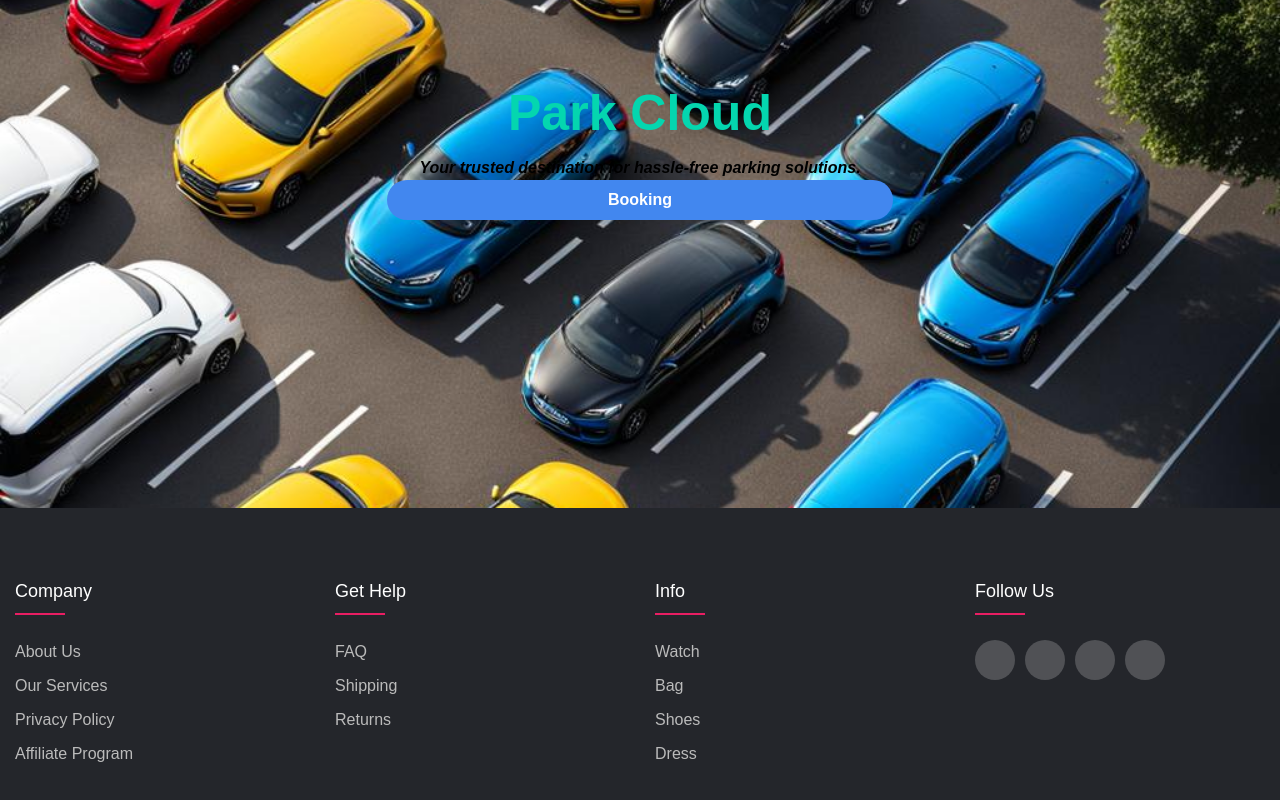
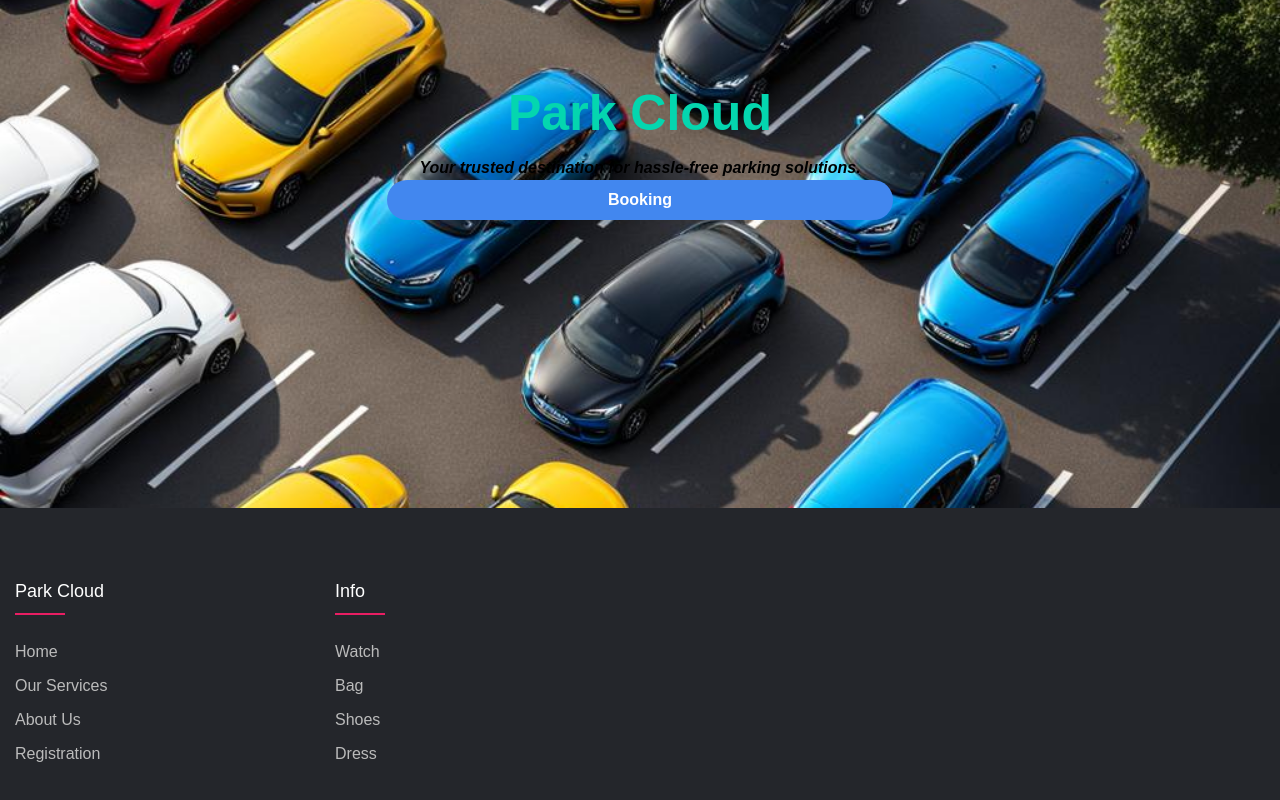
Before and after one commit to Mihisanka/fyp-user, a React (Create React App) app: page / in a window 1280 px wide. Shown: the part 384-1184 px from the top of the page. Built offline with nearby package versions, Linux system fonts and the light colour scheme.

Commit message:
internal commit
adding footer

```diff
--- a/src/component/BookingPage.js
+++ b/src/component/BookingPage.js
@@ -11,6 +11,7 @@ import {
   MDBModalFooter,
   MDBBtn,
 } from "mdb-react-ui-kit";
+import Footer from './Footer';
 
 const Booking = () => {
   const { user, email } = useParams();
@@ -288,6 +289,7 @@ const Booking = () => {
           )}
         </MapContainer>
       )}
+      <Footer/>
     </div>
   );
 };
--- a/src/component/Footer.js
+++ b/src/component/Footer.js
@@ -1,5 +1,6 @@
 import React from 'react';
-import './styles/Footer.css'; // Import your CSS file
+import './styles/Footer.css';
+import { Link } from 'react-router-dom'; // Import your CSS file
 
 const Footer = () => {
     return (
@@ -7,15 +8,16 @@ const Footer = () => {
             <div className="container-footer">
                 <div className="row">
                     <div className="footer-col">
-                        <h4>company</h4>
+                        <h4>Park Cloud </h4>
                         <ul>
-                            <li><a href="#">about us</a></li>
-                            <li><a href="#">our services</a></li>
-                            <li><a href="#">privacy policy</a></li>
-                            <li><a href="#">affiliate program</a></li>
+                            <li><a href="/">Home </a></li>
+                            <li><a href="service">our services</a></li>
+                            <li><a href="about">About us </a></li>
+                            <li><a href="registration">Registration</a></li>
                         </ul>
                     </div>
-                    <div className="footer-col">
+
+                    {/* <div className="footer-col">
                         <h4>get help</h4>
                         <ul>
                             <li><a href="#">FAQ</a></li>
@@ -23,9 +25,10 @@ const Footer = () => {
                             <li><a href="#">returns</a></li>
                           {/*<li><a href="#">order status</a></li>
                             <li><a href="#">payment options</a></li>
-                            */}
+                            }
                         </ul>
-                    </div>
+                    </div> */}
+
                     <div className="footer-col">
                         <h4>Info</h4>
                         <ul>
@@ -35,7 +38,8 @@ const Footer = () => {
                             <li><a href="#">dress</a></li>
                         </ul>
                     </div>
-                    <div className="footer-col">
+
+                    {/* <div className="footer-col">
                         <h4>follow us</h4>
                         <div className="social-links">
                             <a href="#"><i className="fab fa-facebook-f"></i></a>
@@ -43,7 +47,9 @@ const Footer = () => {
                             <a href="#"><i className="fab fa-instagram"></i></a>
                             <a href="#"><i className="fab fa-linkedin-in"></i></a>
                         </div>
-                    </div>
+                    </div> */}
+
+
                 </div>
             </div>
         </footer>
```
